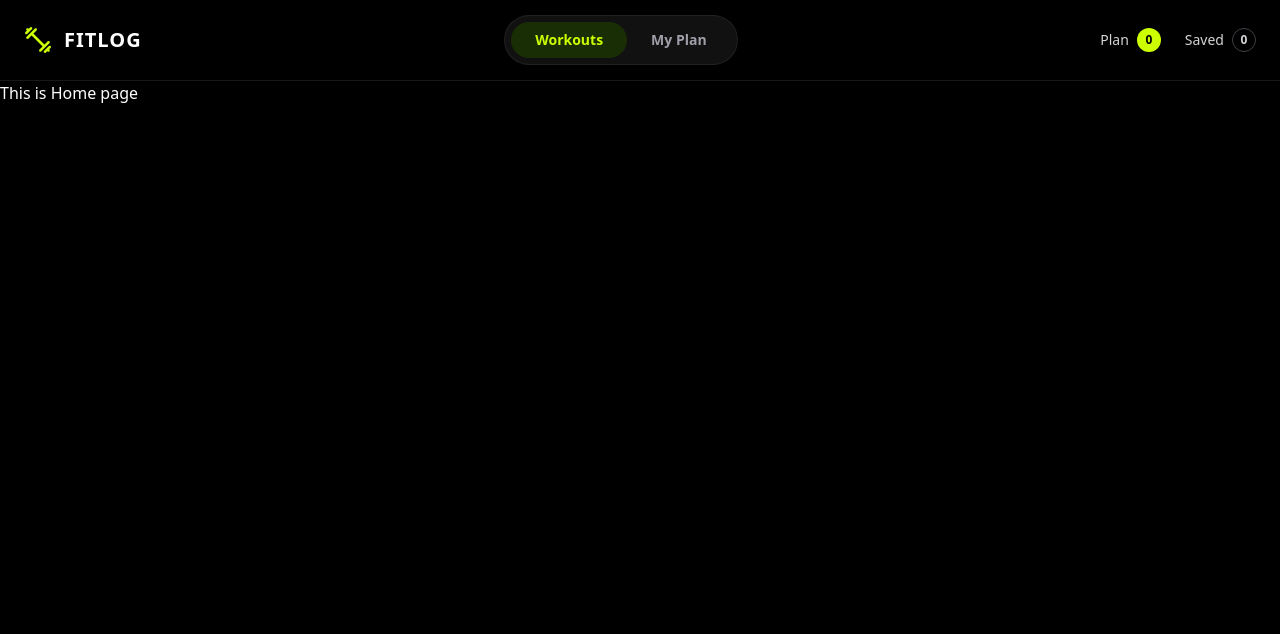
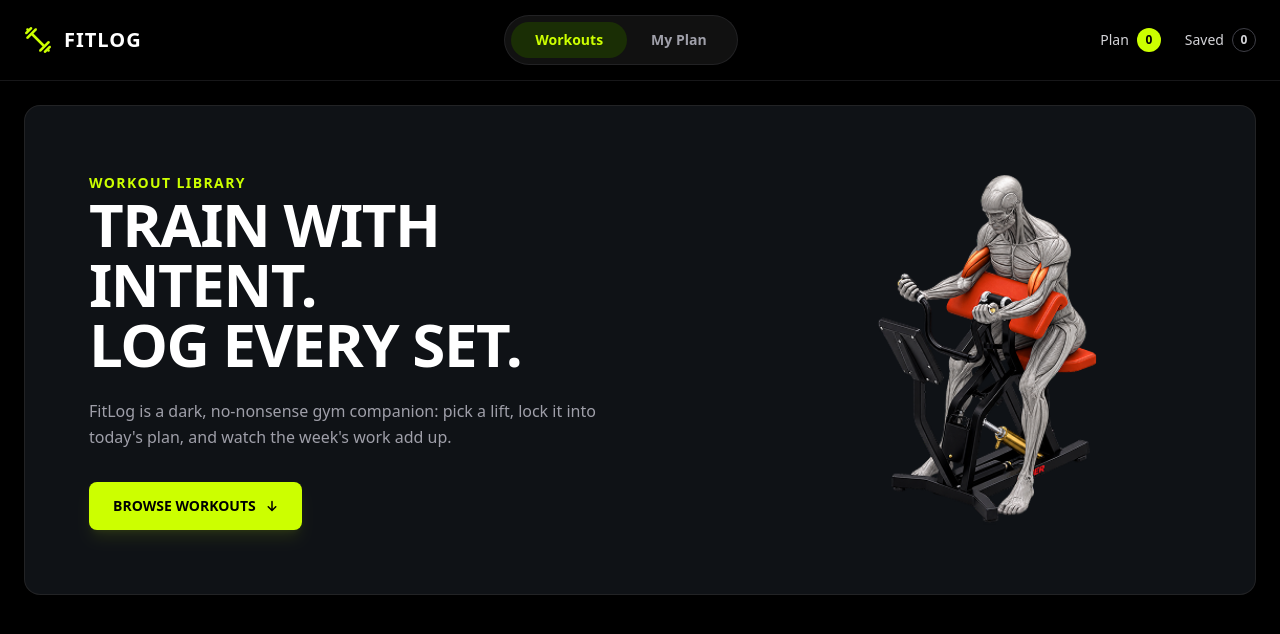
Before and after one commit to mdsakibdev/Fit-Forge, a Next.js app: page / in a window 1280 px wide. Shown: the top 634 px of the page. Built offline with nearby package versions, Linux system fonts and the light colour scheme.

Commit message:
Banner Page Complite

```diff
--- a/src/app/page.js
+++ b/src/app/page.js
@@ -1,6 +1,7 @@
+import Banner from "@/components/Banner/Banner";
 
 export default function Home() {
   return (
-    <div>This is Home page</div>
+    <Banner/>
   );
 }
--- /dev/null
+++ b/src/components/Banner/Banner.jsx
@@ -0,0 +1,67 @@
+'use client';
+
+import Image from 'next/image';
+import { FaArrowDown } from 'react-icons/fa6';
+import bannerImage from '@/assets/banner.png'
+
+export default function HeroBanner() {
+  const scrollToLibrary = () => {
+    const librarySection = document.getElementById('library');
+    if (librarySection) {
+      librarySection.scrollIntoView({ behavior: 'smooth' });
+    }
+  };
+
+  return (
+    <section className="container mx-auto px-4 sm:px-6 pt-6 pb-12">
+      <div className="bg-[#0f1216] border border-zinc-800/80 rounded-2xl p-8 sm:p-12 lg:p-16 flex flex-col-reverse lg:flex-row items-center justify-between gap-10 overflow-hidden relative">
+
+        {/* Left Content */}
+        <div className="flex-1 space-y-6 z-10 text-left">
+          {/* Eyebrow text */}
+          <span className="text-[#ccff00] text-xs sm:text-sm font-bold tracking-widest uppercase">
+            WORKOUT LIBRARY
+          </span>
+
+          {/* Main Heading */}
+          <h1 className="text-3xl sm:text-5xl lg:text-6xl font-black text-white tracking-tight leading-none uppercase font-sans">
+            TRAIN WITH INTENT. <br className="hidden sm:inline" />
+            LOG EVERY SET.
+          </h1>
+
+          {/* Subtitle */}
+          <p className="text-zinc-400 text-sm sm:text-base max-w-xl font-normal leading-relaxed">
+            FitLog is a dark, no-nonsense gym companion: pick a lift, lock it
+            into today&apos;s plan, and watch the week&apos;s work add up.
+          </p>
+
+          {/* Primary CTA Button */}
+          <div className="pt-2">
+            <button
+              onClick={scrollToLibrary}
+              className="bg-[#ccff00] hover:bg-[#b8e600] text-black font-extrabold text-sm px-6 py-3.5 rounded-lg flex items-center gap-2.5 transition-all duration-200 transform hover:-translate-y-0.5 active:translate-y-0 shadow-lg shadow-[#ccff00]/10"
+            >
+              <span>BROWSE WORKOUTS</span>
+              <FaArrowDown className="text-xs" />
+            </button>
+          </div>
+        </div>
+
+        {/* Right Banner Image */}
+        <div className="flex-1 w-full flex justify-center lg:justify-end z-10">
+          <div className="relative w-64 h-64 sm:w-80 sm:h-80 lg:w-100 lg:h-87.5">
+            {/* Apnar banner image ekhane boshaten */}
+            <Image
+              src={bannerImage} // public/images/hero-workout.png e image rakhtuben
+              alt="Workout Hero"
+              fill
+              priority
+              className="object-contain"
+            />
+          </div>
+        </div>
+
+      </div>
+    </section>
+  );
+}
--- a/src/components/Navbar/Navbar.jsx
+++ b/src/components/Navbar/Navbar.jsx
@@ -99,10 +99,10 @@ export default function Navbar() {
           </Link>
 
           <Link
-            href="/my-plan"
+            href="/myplan"
             onClick={() => setIsOpen(false)}
             className={`px-4 py-2.5 rounded-lg text-sm font-medium transition-colors ${
-              isActive('/my-plan')
+              isActive('/myplan')
                 ? 'bg-[#1a2e05] text-[#ccff00]'
                 : 'text-zinc-400 hover:bg-zinc-900 hover:text-white'
             }`}
--- /dev/null
+++ b/src/lib/apps.ts
@@ -0,0 +1,5 @@
+export const getTrandingAppData = async () => {
+  const res = await fetch('http://localhost:3000/data.json');
+  const data = await res.json();
+  return data;
+};
```
